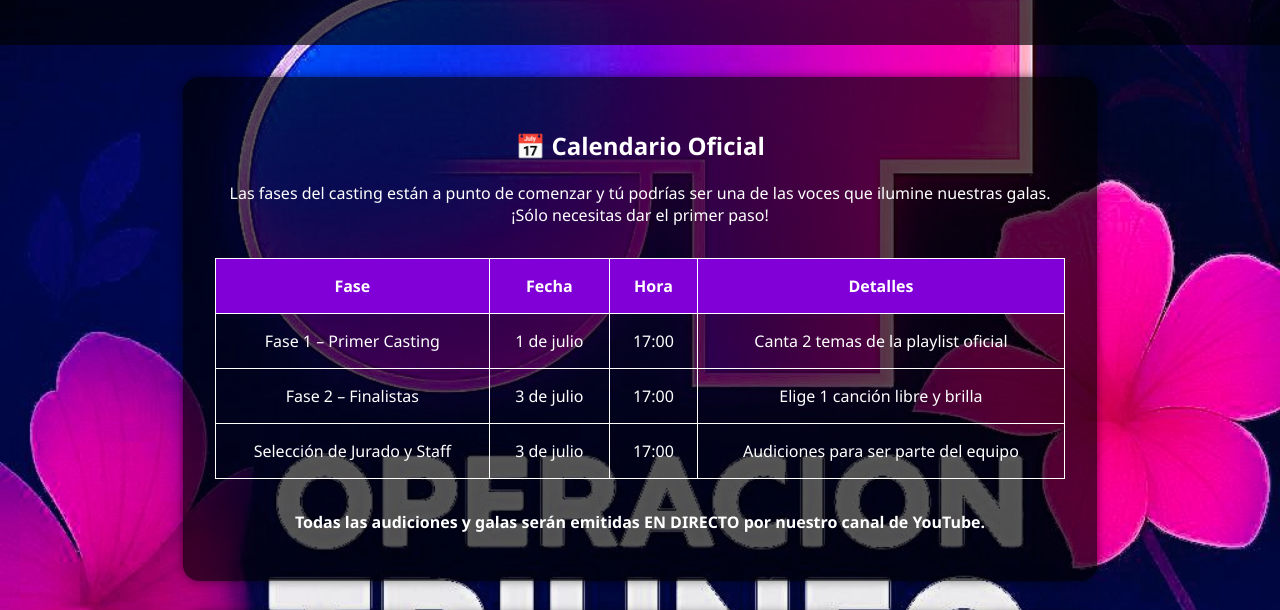
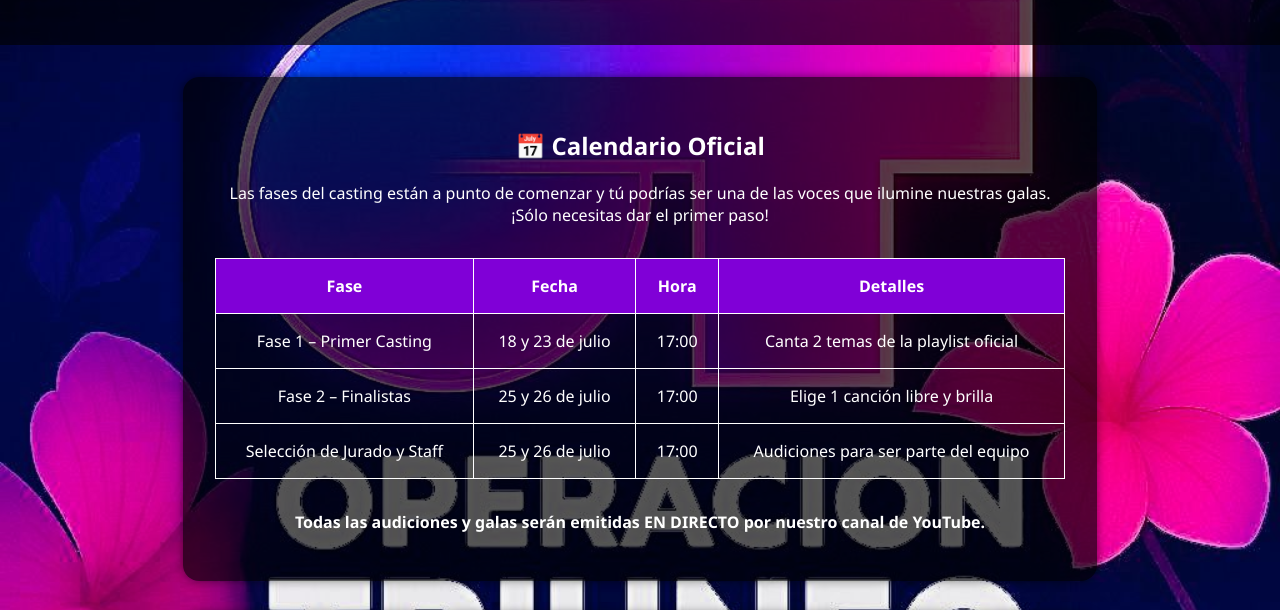
Before and after one commit to carmenzf/ot25-roblox, a plain HTML site: page index.html in a window 1280 px wide. Shown: the part 138-748 px from the top of the page. Drawn offline with Linux system fonts and the light colour scheme.

Commit message:
Update index.html

```diff
--- a/index.html
+++ b/index.html
@@ -85,19 +85,19 @@
     </tr>
     <tr>
       <td>Fase 1 – Primer Casting</td>
-      <td>1 de julio</td>
+      <td>18 y 23 de julio</td>
       <td>17:00</td>
       <td>Canta 2 temas de la playlist oficial</td>
     </tr>
     <tr>
       <td>Fase 2 – Finalistas</td>
-      <td>3 de julio</td>
+      <td>25 y 26 de julio</td>
       <td>17:00</td>
       <td>Elige 1 canción libre y brilla</td>
     </tr>
     <tr>
       <td>Selección de Jurado y Staff</td>
-      <td>3 de julio</td>
+      <td>25 y 26 de julio</td>
       <td>17:00</td>
       <td>Audiciones para ser parte del equipo</td>
     </tr>
```
